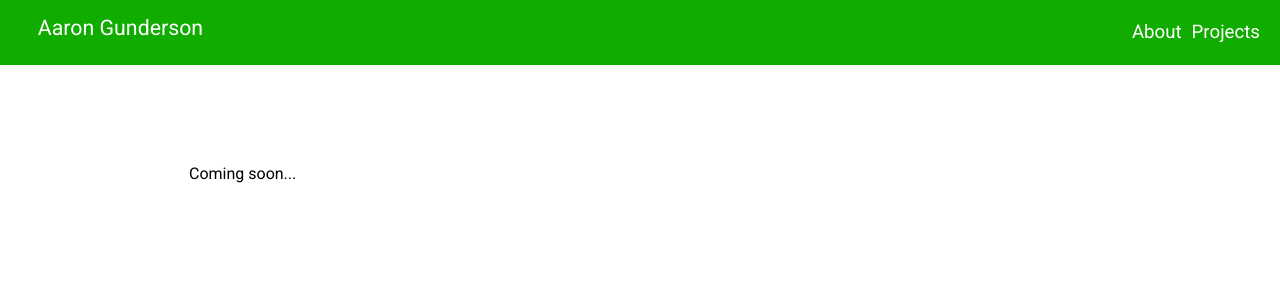
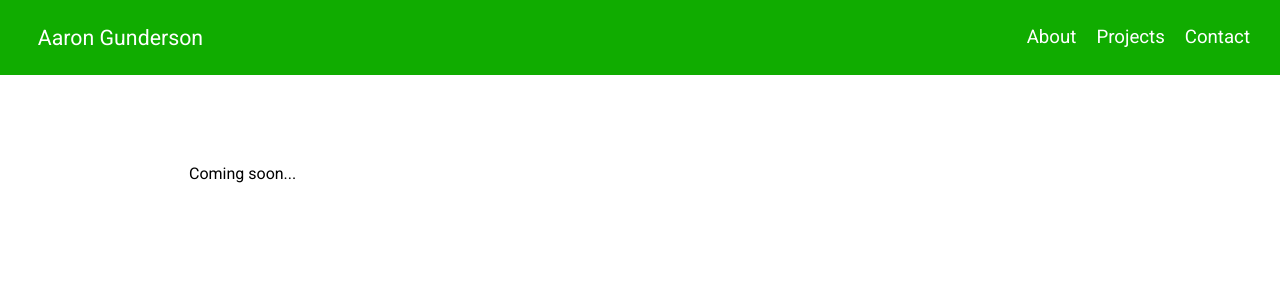
Before and after one commit to agundy/agundy.github.io, a Jekyll site: the page built from projects.html, in a window 1280 px wide. Shown: the top 300 px of the page. Built offline with Jekyll 4.4.1, drawn with Linux system fonts in a browser that asks for light colours.

Commit message:
Better topbar with media links and mouse overs

```diff
--- a/_layouts/default.html
+++ b/_layouts/default.html
@@ -24,6 +24,16 @@
 		<ul class="link-section">
 			<li><a href="./about_me.html">About</a></li>
 			<li><a href="./projects.html">Projects</a></li>
+
+			<li>
+				<a href="">Contact</a>
+				<ul>
+				{% for profile in site.data.profiles %}
+					<li><a href="{{ profile.url }}">{{ profile.name }}</a></li>
+				{% endfor %}
+			</ul>
+			</li>
+
 		</ul>
 	</div>
 
--- a/css/main.css
+++ b/css/main.css
@@ -33,7 +33,9 @@
 .title-bar li{
 	font-size: 14pt;
 	list-style-type: none;
-	margin-left: 10px;
+	padding-left: 5px;
+	padding-right: 5px;
+	margin-right: 0;
 	float: left;
 	display: inline-block;
 }
@@ -43,8 +45,66 @@
 	display: inline-block;
 }
 
+.title-bar ul ul{
+	display: none;
+	margin-right: 0;
+	margin-left: 0px;
+	margin-right: 0px;
+	padding-left: 0;
+	float: left;
+}
+.title-bar ul li:hover > ul{
+	display: block;
+}
+
+.title-bar ul {
+	list-style: none;
+	position: relative;
+	display: inline-block;
+	background: #10AC00;
+}
+
+.title-bar ul li{
+	float: left;
+	margin-left:5px;
+	margin-right: 5px;
+}
+
+.title-bar ul li a{
+	padding: 5px 0px 5px 0px;
+	display: block;
+	color: #ffffff;
+	border-radius: 0;
+}
+
+.title-bar ul li:hover{
+	background: #14DC00;
+}
+
+.title-bar ul li:hover > ul {
+	padding-top: 5px;
+	padding-bottom: 5px;
+	/*padding: 0px;*/
+}
+
+.title-bar ul li:hover > ul li {
+	float: none;
+	display: block;
+}
+
+.title-bar ul li {
+	position: relative;
+}
+.title-bar ul li ul {
+	position: absolute;
+	top: 30px
+	left:0;
+	margin-left: 0;
+	padding-left: 0;
+}
+
 #title{
-	margin-top: 15px;
+	margin-top: 2%;
 }
 
 .row {
@@ -59,11 +119,12 @@
 }
 
 .column{
-	display: inline;
-	margin-left: 2%;
-	margin-right: 2%;
+	float: left;
+	/*display: inline-block;*/
+	margin-left: 3%;
+	margin-right: 3%;
 }
 
 #profile-photo{
-	float:left;
+
 }
```
Also changed, not shown: _data/profiles.yml (added, +8 -0 lines), index.html (+6 -4 lines).
